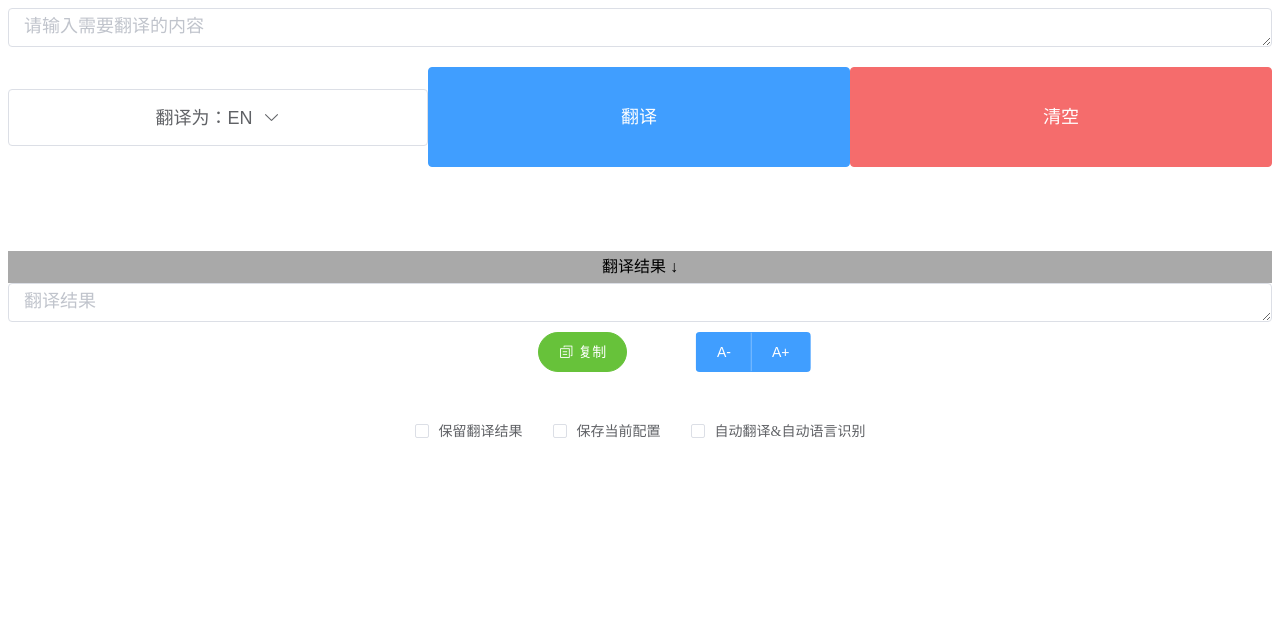
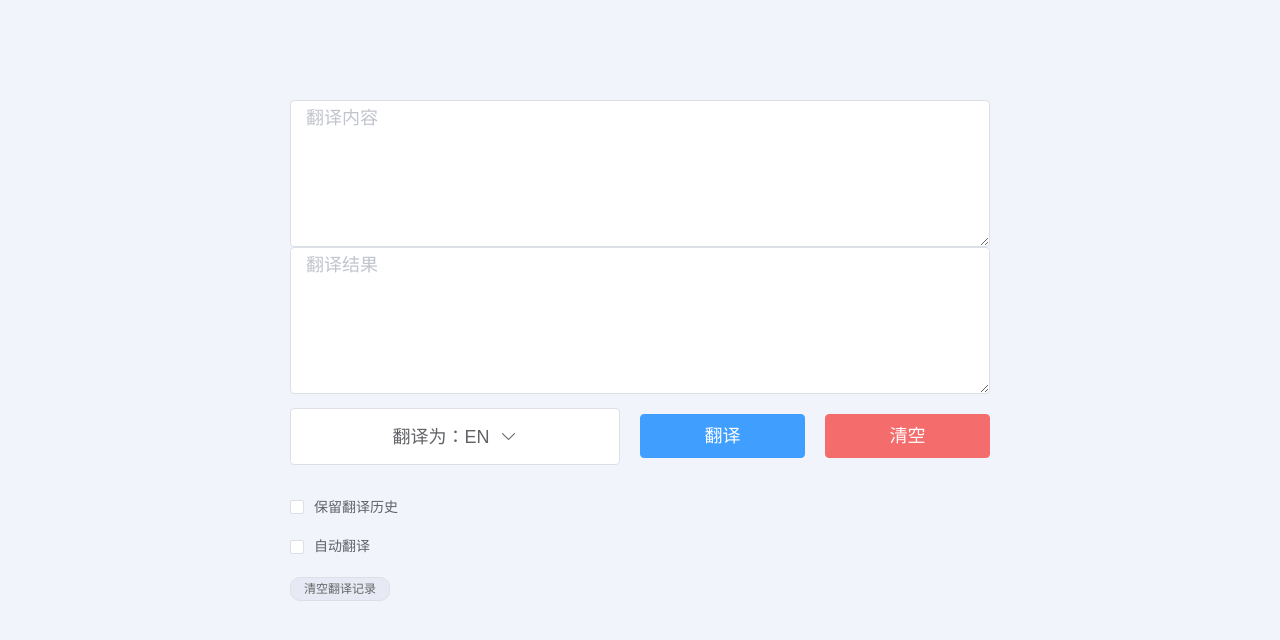
Before and after one commit to Chris-Andreww/Online-translation-website, a Vue app: page / in a window 1280 px wide. Shown: the top 640 px of the page. Built offline with nearby package versions, Linux system fonts and the light colour scheme; what vue-clipboard2 would draw is missing.

Commit message:
新增历史翻译，优化代码结构，优化用户UI

```diff
--- a/package.json
+++ b/package.json
@@ -8,10 +8,11 @@
     "lint": "vue-cli-service lint"
   },
   "dependencies": {
-    "core-js": "^3.8.3",
     "element-ui": "^2.15.13",
     "jquery": "^3.6.4",
     "js-md5": "^0.7.3",
+    "sass": "^1.69.4",
+    "sass-loader": "^13.3.2",
     "vue": "^2.6.14",
     "vue-clipboard2": "^0.3.3"
   },
--- a/src/App.vue
+++ b/src/App.vue
@@ -1,17 +1,17 @@
 <template>
   <div id="app">
-    <el-input
-        :autosize="{ minRows: 1, maxRows: 8}"
-        :style="{color: '#000',fontWeight: '600px',fontSize: this.data.fontSize+'px'}"
-        type="textarea"
-        :rows="8"
-        v-model="data.textarea"
-        @input="autoTrans"
-        placeholder="请输入需要翻译的内容">
+    <div class="main">
+      <div class="transpanel">
+        <el-input :autosize="{ minRows: 5, maxRows: 5 }" :style="{ color: '#000', fontSize: '18px', fontWeight: '600px' }"
+          type="textarea" v-model="data.textarea" @input="autoTrans" placeholder="翻译内容">
         </el-input>
-
+        <el-input :autosize="{ minRows: 5, maxRows: 5 }" :style="{ color: '#000', fontSize: '18px', fontWeight: '600px' }"
+          type="textarea" v-model="data.result" placeholder="翻译结果">
+        </el-input>
+      </div>
+      <div class="moreFun">
         <div class="mainbutton">
-      <!--      下拉菜单选项-->
+          <!--下拉菜单选项-->
           <el-dropdown trigger="click" @command="changeLanguage">
             <el-button class="dropmenu" :disabled="data.dropmenuChecked">
               <span class="el-dropdown-link">
@@ -19,7 +19,7 @@
                 <i class="el-icon-arrow-down el-icon--right"></i>
               </span>
             </el-button>
-        <!--        语言选择下拉菜单-->
+            <!--语言选择下拉菜单-->
             <el-dropdown-menu>
               <el-dropdown-item command="en">英文</el-dropdown-item>
               <el-dropdown-item command="zh">中文</el-dropdown-item>
@@ -27,71 +27,34 @@
             </el-dropdown-menu>
           </el-dropdown>
 
-      <!--      翻译按钮-->
-      <el-button
-          class="btn1"
-          style="margin: 20px 0;"
-          type="primary"
-          @click="goTranslate"
-          :loading="data.loadingStat"
-      >{{ this.data.loadingStat ? '翻译中' : '翻译' }}
+          <!--翻译按钮-->
+          <el-button class="btn1" style="margin: 20px 0;" type="primary" @click="goTranslate"
+            :loading="data.loadingStat">{{
+              this.data.loadingStat ? '翻译中' : '翻译' }}
           </el-button>
-      <!--      清空按钮-->
-      <el-button
-          class="btn2"
-          style="margin: 20px 0;"
-          type="danger"
-          @click="clear"
-      >清空
+          <!--清空按钮-->
+          <el-button class="btn2" style="margin: 20px 0;" type="danger" @click="clear">清空
           </el-button>
         </div>
-
-    <div class="splitLine">
-      翻译结果 ↓
-    </div>
-
-    <el-input
-        :autosize="{ minRows: 1, maxRows: 8}"
-        :style="{color: '#000',fontWeight: '600px',fontSize: this.data.fontSize+'px'}"
-        type="textarea"
-        :rows="8"
-        v-model="data.result"
-        placeholder="翻译结果">
-    </el-input>
-    <div class="copyBtn">
-
-      <!--复制按钮-->
-      <el-button
-          type="success"
-          round
-          size="medium"
-          icon="el-icon-document-copy"
-          @click="copyRes"
-      >复制
-      </el-button>
-      <div class="changeFontSize"><!--字体大小调整按钮-->
-        <el-button-group>
-          <el-button type="primary" @click="deFontSize">A-</el-button>
-          <el-button type="primary" @click="addFontSize">A+</el-button>
-        </el-button-group>
+        <div class="otherOpe">
+          <el-checkbox-group class="checkBox" v-model="data.checkList">
+            <el-checkbox label="saveres">保留翻译历史</el-checkbox>
+            <el-checkbox label="autotrans">自动翻译</el-checkbox>
+            <el-button class="clearHis" @click="clearHis">清空翻译记录</el-button>
+          </el-checkbox-group>
+          <div class="history">
+            <div class="item" @click="fillHisInfo(item)" v-for="(item, index) in data.transHistory" :key="index">
+              {{ item }}
             </div>
           </div>
-
-
-    <div class="checkBox">
-      <el-checkbox-group v-model="data.checkList">
-        <el-checkbox label="A">保留翻译结果</el-checkbox>
-        <el-checkbox label="B">保存当前配置</el-checkbox>
-        <el-checkbox label="C">自动翻译&自动语言识别</el-checkbox>
-      </el-checkbox-group>
         </div>
-
+      </div>
+    </div>
   </div>
 </template>
 
 <script>
-import MD5 from 'js-md5'
-import $ from 'jquery'
+import { translateFun } from '@/utils/transAPI.js'
 
 const regexCn = /[\u4e00-\u9fa5]/; // 匹配中文
 const regexEn = /[a-zA-z]/; // 匹配英文
@@ -107,21 +70,20 @@ export default {
         Language: 'EN',//选项框显示的语言
         loadingStat: false,//用来显示翻译按钮是否有加载动画
         checkList: [],//用来存放当前复选框的选择信息
-        fontSize: 18,
         dropmenuChecked: false,//用来调整翻译下拉选项是否显示/锁定
+        transHistory: []
       }
     }
   },
   methods: {
     //自动翻译功能
     autoTrans() {
-      if (this.data.checkList.some(val => val === 'C')) {//如果发现复选框C被选中才会自动翻译
-        this.data.loadingStat = true
+      if (this.data.checkList.some(val => val === 'autotrans')) {//如果发现复选框C被选中才会自动翻译
         //设置防抖方法，让用户停止输入1秒后才自动翻译
         clearTimeout(this.timerT)
         this.timerT = setTimeout(() => {
           this.goTranslate()
-        }, 1000)
+        }, 500)
       }
     },
     changeLanguage(lan) {
@@ -139,64 +101,18 @@ export default {
           this.data.Language = '日语'
       }
     },
-    //  百度翻译入口,query为用户输入的内容**************************************************************************
-    translate(queryContent) {
-      let appid = ''
-      let key = ''
-      let salt = (new Date).getTime()
-      let query = queryContent
-      // 多个query可以用\n连接  如 query='apple\norange\nbanana\npear'
-      let from = 'auto'//源语言语种不确定时可设置为 auto，让api自动检测
-      let to = this.data.targetLan
-      let str1 = appid + query + salt + key
-      let sign = MD5(str1)
-      $.ajax({
-        url: 'https://fanyi-api.baidu.com/api/trans/vip/translate',
-        type: 'get',
-        dataType: 'jsonp',//用来实现跨域请求
-        data: {
-          q: query,
-          from: from,
-          to: to,
-          appid: appid,
-          salt: salt,
-          sign: sign
-        },
-        success: (data) => {
-          this.data.loadingStat = false
-          let arrLen = data.trans_result.length//获取传回来的数组长度
-          for (let i = 0; i < arrLen; i++) {
-            this.data.result += data.trans_result[i].dst
-            if (i != arrLen - 1) {
-              this.data.result += '\n'
-            }
-          }
-          this.$notify({
-            title: '翻译成功',
-            position: 'bottom-left',
-            type: 'success',
-            duration: 2000
-          })
-        }
-      });
-    },
     //做发送前的准备工作
     goTranslate() {
       let inputValue = this.data.textarea.trim()
       //检测输入内容是否为空
       if (inputValue.length === 0) {
-        this.$notify({
-          title: '请输入内容',
-          position: 'bottom-left',
-          type: 'error',
-          duration: 2000
-        })
+        this.notifyFun('请输入内容', 'error')
         this.data.loadingStat = false
         return
       }
 
       //开启自动翻译并识别语言后启用该功能
-      if (this.data.checkList.some(val => val === 'C')) {
+      if (this.data.checkList.some(val => val === 'autotrans')) {
         //正则表达式匹配判断用户输入的语言，默认输入英译中，中译英，日译中
         if (inputValue.match(regexCn)) {
           this.data.targetLan = 'en'
@@ -213,138 +129,114 @@ export default {
         }
       }
 
-      if (this.data.checkList.some(val => val === 'A')) {//如果发现复选框A被选中，则保留翻译结果
-        true
-      } else {
-        this.data.result = ''
+      if (this.data.checkList.some(val => val === 'saveres')) {//如果发现复选框A被选中，则保留翻译结果
+        let hisarr = this.data.transHistory   //将this.data.transHistory的引用赋值给了hisarr
+        if (hisarr.length >= 6) {
+          hisarr.splice(hisarr.length - 1, 1)
+        }
+        hisarr.unshift(this.data.textarea)
       }
       this.data.loadingStat = true
-      this.translate(inputValue)
+
+      // 百度翻译入口
+      translateFun(inputValue, this.data.targetLan).then(res => {
+        this.data.loadingStat = false
+        this.data.result = res
+        this.notifyFun('翻译成功', 'success')
+      }).catch(() => {
+        this.notifyFun('翻译API调用频率过高，请稍后重试！', 'error')
+        this.data.loadingStat = false
+      })
     },
     clear() {
-      this.data.textarea=''
-      this.data.result=''
+      this.data.textarea = ''
+      this.data.result = ''
+      this.notifyFun('清空内容成功', 'success')
+    },
+    notifyFun(content, type) {
       this.$notify({
-        title: '清空内容成功',
+        title: content,
         position: 'bottom-left',
-        type: 'success',
+        type: type,
         duration: 2000
       })
     },
-    copyRes() {
-      this.$copyText(this.data.result).then(() => {
-        this.$notify({
-          title: '复制成功',
-          position: 'bottom-left',
-          type: 'success',
-          duration: 2000
-        })
-      }, () => {
-        this.$notify({
-          title: '复制失败',
-          message: '翻译结果为空，请输入内容',
-          position: 'bottom-left',
-          type: 'error',
-          duration: 2000
-        })
-      })
+    //检查是否启用了自动翻译，启动就禁止用户选择语言
+    checkIsAuto() {
+      let Select = this.data.checkList.some(val => val === 'autotrans');
+      if (Select) {//如果发现自动翻译被选中，则锁定翻译选项
+        this.data.dropmenuChecked = true
+      } else {
+        this.data.dropmenuChecked = false
+      }
     },
-    addFontSize() {
-      this.data.fontSize++
+    //清除翻译历史
+    clearHis() {
+      this.data.transHistory = []
+      this.notifyFun('清空成功', 'success')
     },
-    deFontSize() {
-      this.data.fontSize--
+    //将历史搜索信息填入输入框并翻译
+    fillHisInfo(info) {
+      this.data.textarea = info
+      this.goTranslate()
     }
   },
   watch: {
     data: {
       handler() {
-        let BSelect = this.data.checkList.some(val => val === 'B')
-        let CSelect = this.data.checkList.some(val => val === 'C');
-
-        if (CSelect) {//如果发现复选框C被选中，则锁定翻译选项
-          this.data.dropmenuChecked = true
-        } else {
-          this.data.dropmenuChecked = false
-        }
-
+        this.checkIsAuto()
         //设置防抖方法，让用户停止输入0.5秒后才将数据保存在本地
         clearTimeout(this.timer)
         this.timer = setTimeout(() => {
-          if (BSelect) {//如果发现复选框B被选中，则保存当前配置信息
-            localStorage.setItem('targetLan', this.data.targetLan)
-            localStorage.setItem('Language', this.data.Language)
-            localStorage.setItem('checkList', this.data.checkList)
-            localStorage.setItem('fontSize', this.data.fontSize)
-            localStorage.setItem('dropmenuChecked', this.data.dropmenuChecked)
-          } else {
-            localStorage.removeItem('targetLan')
-            localStorage.removeItem('Language')
-            localStorage.removeItem('checkList')
-            localStorage.removeItem('fontSize', this.data.fontSize)
-            localStorage.removeItem('dropmenuChecked')
-          }
+          let { Language, targetLan, checkList, transHistory } = this.data
+          localStorage.setItem('transConfig', JSON.stringify({ Language, targetLan, checkList, transHistory }))
         }, 500)
-
       },
       deep: true
     }
 
   },
   created() {
-    if (localStorage.getItem('checkList')) {//如果是初次启动，checkList的值就为null
-      this.data.targetLan = localStorage.getItem('targetLan')
-      this.data.Language = localStorage.getItem('Language')
-      let str = localStorage.getItem('checkList')
-
-      this.data.checkList = str.split(',')//将从localstorage中获取的字符串转为数组
-      this.data.fontSize = localStorage.getItem('fontSize')
-
-      //在使用LocalStorage存储布尔值等数据类型时，LocalStorage会将它们自动转换为字符串类型进行存储
-      //因此，在从LocalStorage中获取布尔值变量时，它返回的是一个字符串类型的变量。
-      //因此需要将存储在localstorage中的字符串变量转为布尔变量后才进行赋值
-      this.data.dropmenuChecked = Boolean(localStorage.getItem('dropmenuChecked'))
+    if (localStorage.getItem('transConfig')) {//如果是初次启动，checkList的值就为null
+      let { Language, targetLan, checkList, transHistory } = JSON.parse(localStorage.getItem('transConfig'))
+      this.data.Language = Language
+      this.data.targetLan = targetLan
+      this.data.checkList = checkList
+      this.data.transHistory = transHistory
     }
+    this.checkIsAuto()
   }
 }
 </script>
 
-<style>
-.copyBtn {
-  display: flex;
-  margin: 10px 30px;
-  justify-content: center;
+<style lang="scss">
+.main {
+  margin-top: 10vh;
+  padding: 20px;
+  box-sizing: border-box;
+  width: 100%;
+  height: 100%;
+  display: grid;
+  justify-items: center;
+
+  .transpanel {
+    display: grid;
+    grid-template-columns: repeat(auto-fill, minmax(350px, 700px));
   }
 
-.changeFontSize {
-  transform: translateX(60%);
-}
+  .moreFun {
+    width: 100%;
+    max-width: 700px;
 
-.splitLine {
-  width: 100%;
-  margin-top: 4em;
-  height: 2em;
-  text-align: center;
-  line-height: 2em;
-  background-color: darkgrey;
-}
-
-.checkBox {
-  display: flex;
-  justify-content: center;
-  margin: 50px 50px
-}
-
-@media screen and (min-width: 100px) {
     .mainbutton {
-    display: flex;
-    justify-content: space-around;
+      display: grid;
+      grid-template-columns: 2fr 1fr 1fr;
       align-items: center;
-  }
+      gap: 20px;
 
       .dropmenu {
         padding: 1em 0;
-    width: 140px;
+        width: 100%;
         font-size: 18px;
       }
 
@@ -354,24 +246,60 @@ export default {
       }
     }
 
-@media screen and (min-width: 800px) {
-  .mainbutton {
+    .otherOpe {
+      display: grid;
+      grid-template-columns: 1fr 1fr;
+
+      .checkBox {
+        margin-top: 20px;
+        display: grid;
+        gap: 20px;
+
+        .clearHis {
+          align-items: center;
+          background: #e7eaf5;
+          border-radius: 10px;
+          color: #666;
+          cursor: pointer;
           display: flex;
-    justify-content: space-around;
-    align-items: center;
-  }
-
-  .dropmenu {
-    width: 420px;
-    font-size: 18px;
-  }
-
-  .btn1,
-  .btn2 {
-    width: 500px;
-    height: 100px;
-    font-size: 18px;
+          font-family: PingFang SC;
+          font-size: 12px;
+          font-style: normal;
+          font-weight: 400;
+          justify-content: center;
+          padding: 5px 0;
+          width: 100px;
         }
       }
 
+      .history {
+        margin-top: 10px;
+        display: grid;
+        grid-template-columns: repeat(auto-fill, minmax(60px, 80px));
+        gap: 10px;
+
+        .item {
+          background: hsla(0, 0%, 100%, .5);
+          border-radius: 10px;
+          box-sizing: border-box;
+          color: #999;
+          cursor: pointer;
+          font-family: PingFang SC;
+          font-size: 12px;
+          font-style: normal;
+          font-weight: 400;
+          height: 28px;
+          line-height: 28px;
+          overflow: hidden;
+          padding: 0 10px;
+          text-overflow: ellipsis;
+          white-space: nowrap;
+        }
+      }
+    }
+
+
+  }
+
+}
 </style>
--- /dev/null
+++ b/src/assets/public.css
@@ -0,0 +1,11 @@
+/* 将所有标签的内外边距清零 */
+* {
+    margin: 0;
+    padding: 0;
+}
+
+body {
+    /* CSS3的属性，用来抗锯齿，让文字显示的更加清晰 */
+    -webkit-font-smoothing: antialiased;
+    background-color: #f2f4fb;
+}
--- a/src/main.js
+++ b/src/main.js
@@ -3,6 +3,7 @@ import ElementUI from 'element-ui';
 import 'element-ui/lib/theme-chalk/index.css';
 import App from './App.vue';
 import VueClipboard from "vue-clipboard2";
+import '@/assets/public.css'
 
 Vue.use(ElementUI);
 
--- /dev/null
+++ b/src/utils/transAPI.js
@@ -0,0 +1,43 @@
+import MD5 from 'js-md5'
+import $ from 'jquery'
+
+export const translateFun = (queryContent, targetLan) => {
+    return new Promise((resolve, reject) => {
+        let appid = '20221214001496971'
+        let key = 'OAfmWzH_xc9OoYrEGQfy'
+        let salt = new Date().getTime()
+        // 多个query可以用\n连接  如 query='apple\norange\nbanana\npear'
+        let from = 'auto'//源语言语种不确定时可设置为 auto，让api自动检测
+        let to = targetLan
+        let str1 = appid + queryContent + salt + key
+        let sign = MD5(str1)
+        $.ajax({
+            url: 'https://fanyi-api.baidu.com/api/trans/vip/translate',
+            type: 'get',
+            dataType: 'jsonp',//用来实现跨域请求
+            data: {
+                q: queryContent,
+                from: from,
+                to: to,
+                appid: appid,
+                salt: salt,
+                sign: sign
+            },
+            success: (data) => {
+                let result = ''
+                if (!data.trans_result) {  //如果没有返回结果，就是请求超过时间限制，稍后重试
+                    reject(false)
+                    return
+                }
+                let arrLen = data.trans_result.length//获取传回来的数组长度
+                for (let i = 0; i < arrLen; i++) {
+                    result += data.trans_result[i].dst
+                    if (i != arrLen - 1) {
+                        result += '\n'
+                    }
+                }
+                resolve(result)
+            }
+        });
+    })
+}
```
Also changed, not shown: 1 other file (tests, documents, lock files or other folders). Lines whose indentation alone changed are shown as unchanged.
